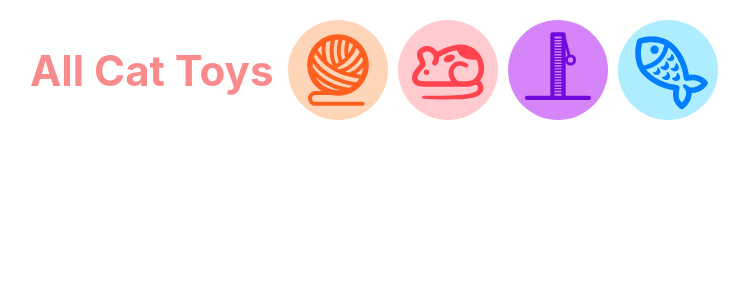
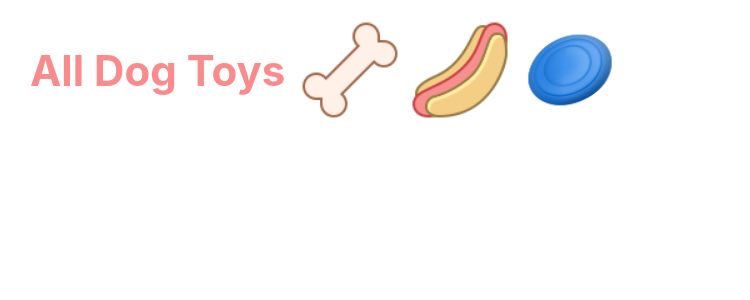
Before and after one commit to JJK70/doggies-daycare, a Django app: page /toys/ in a window 1280 px wide. Shown: the part 54-354 px from the top of the page, without its empty margins (0-750 px from the left). Run offline with Django 4.2, Linux system fonts and the light colour scheme; the visitor is signed in with stand-in values (Sample User, id 1); data that the repository does not hold is empty.

Commit message:
fix images for live page

```diff
--- a/main_app/templates/main_app/toy_list.html
+++ b/main_app/templates/main_app/toy_list.html
@@ -12,11 +12,10 @@
 {% block content %}
 
 <section class="page-header">
-  <h1>All Cat Toys</h1>
-  <img src="{% static 'images/string.svg' %}" alt="Peeking Puppy" />
-  <img src="{% static 'images/mouse.svg' %}" alt="Peeking Puppy" />
-  <img src="{% static 'images/post.svg' %}" alt="Peeking Puppy" />
-  <img src="{% static 'images/fish.svg' %}" alt="Peeking Puppy" />
+  <h1>All Dog Toys</h1>
+  <img src="{% static 'images/bone.png' %}" alt="Bone" />
+  <img src="{% static 'images/hot-dog.png' %}" alt="Hot Dog" />
+  <img src="{% static 'images/frisbee.png' %}" alt="Frisbee" />
 </section>
 
 <section class="card-container">
```
Also changed, not shown: 2 other files.
